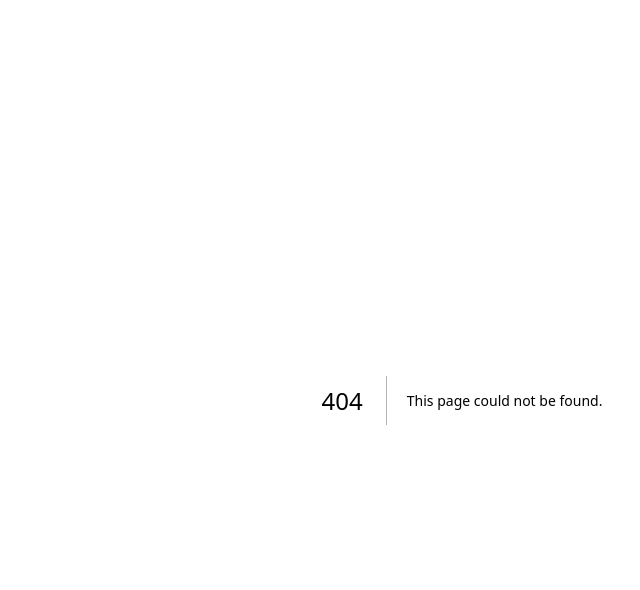
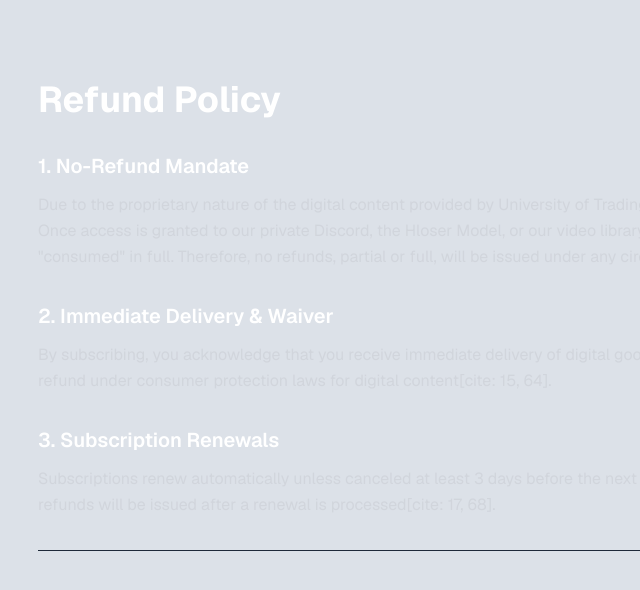
Before and after one commit to hloser77/University-of-Trading-MA, a Next.js app: page /refund in a window 1280 px wide. Before the commit this address had no page. Shown: the top 590 px of the page, without its empty margins (178-818 px from the left). Built offline with nearby package versions, Linux system fonts and the light colour scheme.

Commit message:
Create page.tsx

```diff
--- /dev/null
+++ b/app/refund/page.tsx
@@ -0,0 +1,43 @@
+import React from 'react';
+
+export default function RefundPolicy() {
+  return (
+    <main className="max-w-4xl mx-auto py-20 px-6 text-white min-h-screen">
+      <h1 className="text-4xl font-bold mb-8">Refund Policy</h1>
+
+      <section className="space-y-8 text-gray-300 leading-relaxed">
+        <div>
+          <h2 className="text-xl font-semibold text-white mb-3">1. No-Refund Mandate</h2>
+          <p>
+            Due to the proprietary nature of the digital content provided by University of Trading-MA ("U.T.M"),
+            all sales are final. Once access is granted to our private Discord, the Hloser Model, or our video library,
+            the service is considered "consumed" in full. Therefore, no refunds, partial or full,
+            will be issued under any circumstances[cite: 16, 62].
+          </p>
+        </div>
+
+        <div>
+          <h2 className="text-xl font-semibold text-white mb-3">2. Immediate Delivery & Waiver</h2>
+          <p>
+            By subscribing, you acknowledge that you receive immediate delivery of digital goods,
+            which waives any right to a refund under consumer protection laws for digital content[cite: 15, 64].
+          </p>
+        </div>
+
+        <div>
+          <h2 className="text-xl font-semibold text-white mb-3">3. Subscription Renewals</h2>
+          <p>
+            Subscriptions renew automatically unless canceled at least 3 days before the next billing date[cite: 17, 67].
+            No refunds will be issued after a renewal is processed[cite: 17, 68].
+          </p>
+        </div>
+
+        <div className="pt-10 border-t border-gray-800">
+          <p className="text-sm">
+            For questions regarding this policy, contact: <strong>support@universityoftradingma.com</strong> [cite: 28, 50, 70]
+          </p>
+        </div>
+      </section>
+    </main>
+  );
+}
```
